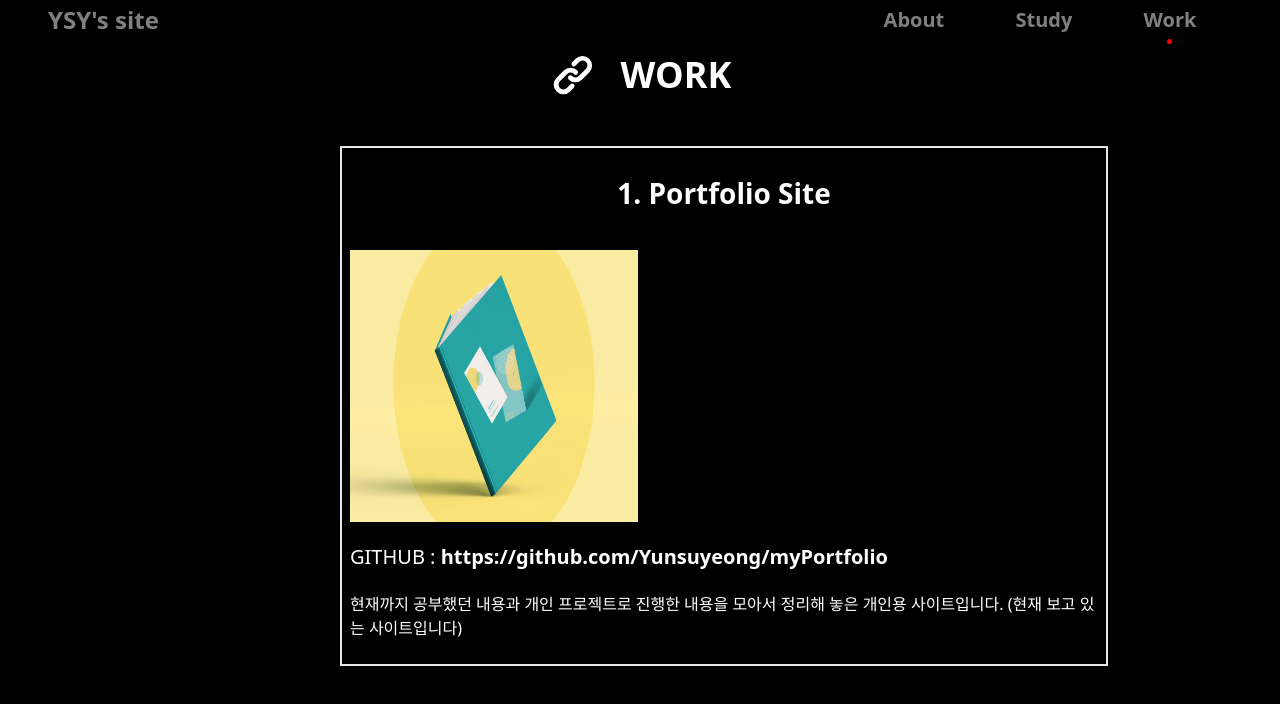
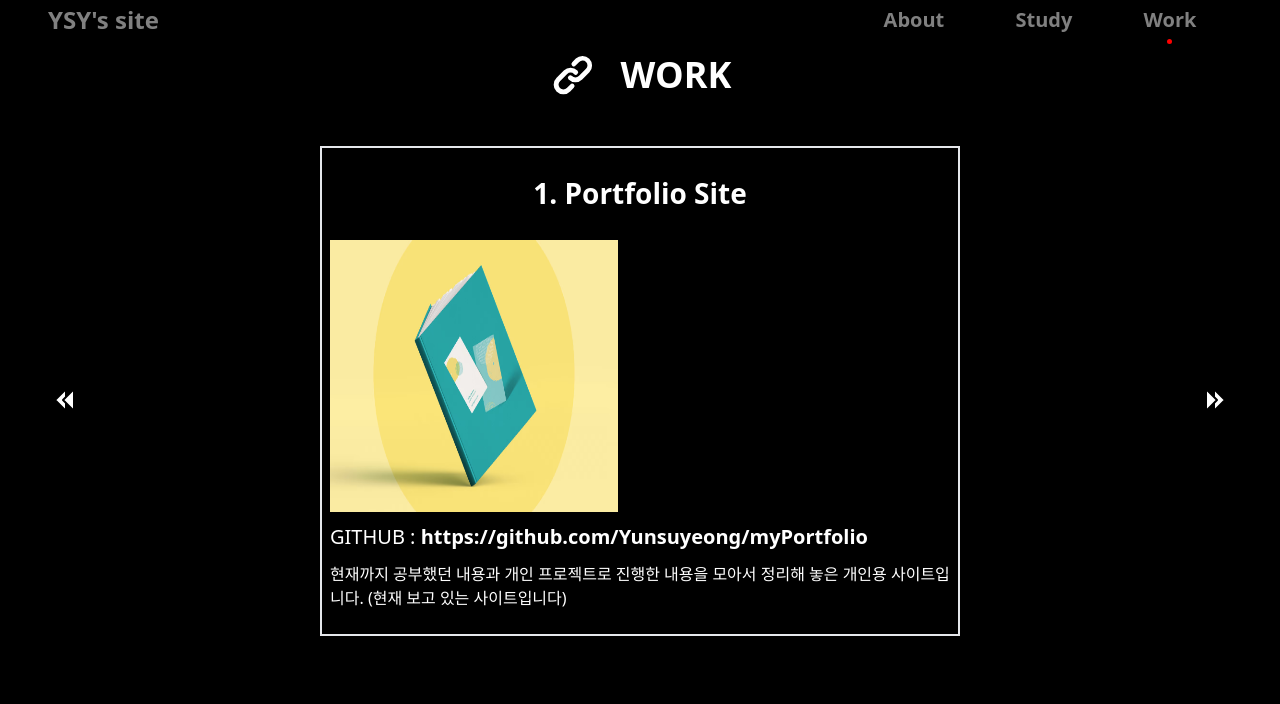
Before and after one commit to Yunsuyeong/myPortfolio, a Next.js app: page /work in a window 1280 px wide. Shown: the top 704 px of the page. Built offline with nearby package versions, Linux system fonts and the light colour scheme.

Commit message:
2023/01/24(Edit Work Page)

```diff
--- a/pages/work/index.tsx
+++ b/pages/work/index.tsx
@@ -10,11 +10,12 @@ import styled from "styled-components";
 const offset = 1;
 
 const WorkBox = styled(motion.div)`
-  width: 60vw;
+  width: 50vw;
   display: flex;
   flex-direction: column;
+  margin: auto;
   padding: 24px 8px;
-  gap: 20px;
+  gap: 10px;
   border-width: 2px;
 `;
 
@@ -56,10 +57,23 @@ const Work: NextPage = () => {
         <title>YSY's Work</title>
       </Head>
       <Header />
-      <div
-        className="w-screen h-screen flex flex-col gap-6 items-center bg-black"
-        onClick={increaseIndex}
+      <div className="flex items-center bg-black">
+        <svg
+          fill="white"
+          stroke="currentColor"
+          strokeWidth="1.5"
+          viewBox="0 0 24 24"
+          xmlns="http://www.w3.org/2000/svg"
+          aria-hidden="true"
+          className="fixed left-12 h-8 w-8 cursor-pointer"
         >
+          <path
+            strokeLinecap="round"
+            strokeLinejoin="round"
+            d="M18.75 19.5l-7.5-7.5 7.5-7.5m-6 15L5.25 12l7.5-7.5"
+          ></path>
+        </svg>
+        <div className="w-full h-screen flex flex-col items-center gap-6">
           <div className="pt-12 flex items-center gap-6">
             <svg
               className="w-12 h-12"
@@ -78,13 +92,13 @@ const Work: NextPage = () => {
             </svg>
             <h1 className="text-white text-[36px] font-extrabold">WORK</h1>
           </div>
-        <div className="relative top-[20px] text-white">
+          <div className="relative top-[20px] right-1/4 text-white">
             <AnimatePresence initial={false} onExitComplete={toggleLeaving}>
               <motion.div
                 key={index}
-              initial={{ x: Window + 10 }}
-              animate={{ x: -300 }}
-              exit={{ x: -Window - 10 }}
+                initial={{ x: Window * 2 }}
+                animate={{ x: 0 }}
+                exit={{ x: -Window * 2 }}
                 transition={{ type: "tween", duration: 1 }}
                 className="absolute w-full grid grid-cols-6"
               >
@@ -111,6 +125,23 @@ const Work: NextPage = () => {
             </AnimatePresence>
           </div>
         </div>
+        <svg
+          fill="white"
+          stroke="currentColor"
+          strokeWidth="1.5"
+          viewBox="0 0 24 24"
+          xmlns="http://www.w3.org/2000/svg"
+          aria-hidden="true"
+          className="fixed right-12 h-8 w-8 cursor-pointer"
+          onClick={increaseIndex}
+        >
+          <path
+            strokeLinecap="round"
+            strokeLinejoin="round"
+            d="M11.25 4.5l7.5 7.5-7.5 7.5m-6-15l7.5 7.5-7.5 7.5"
+          ></path>
+        </svg>
+      </div>
     </>
   );
 };
```
Lines whose indentation alone changed are shown as unchanged.
